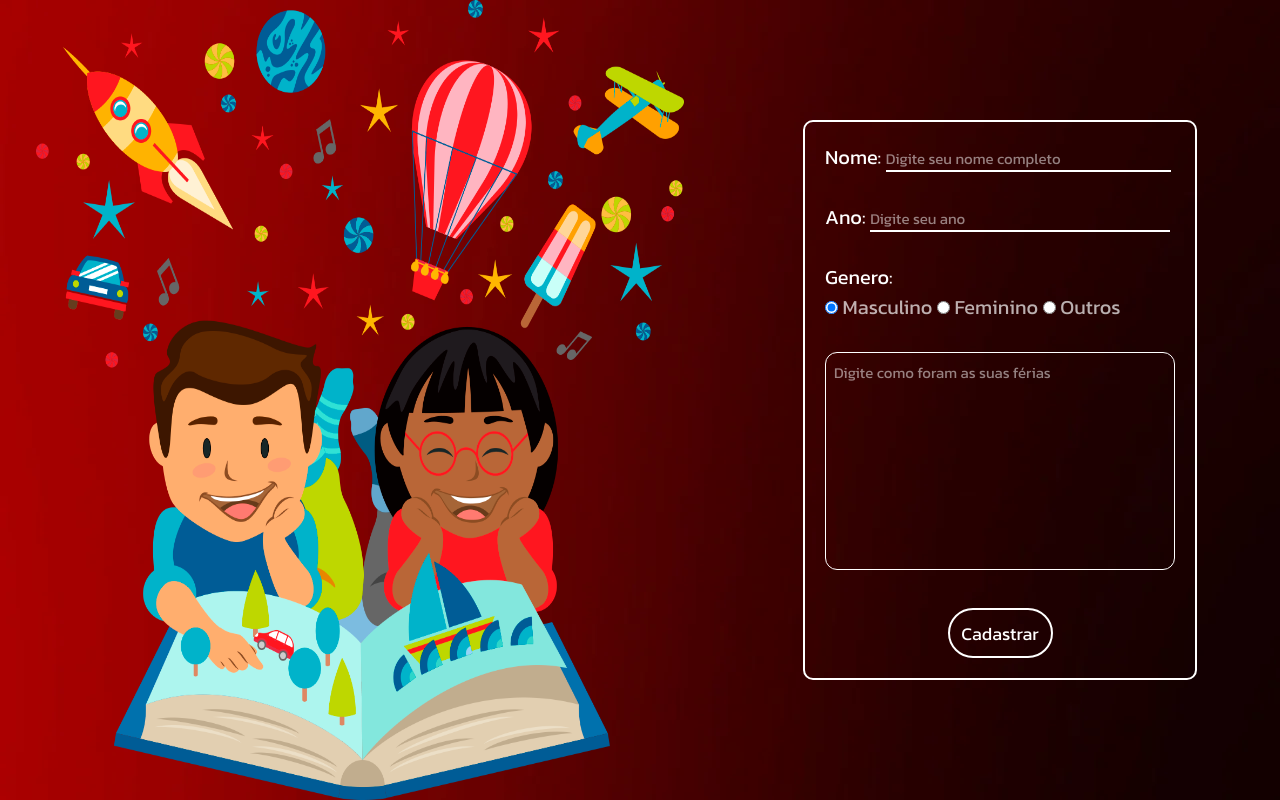
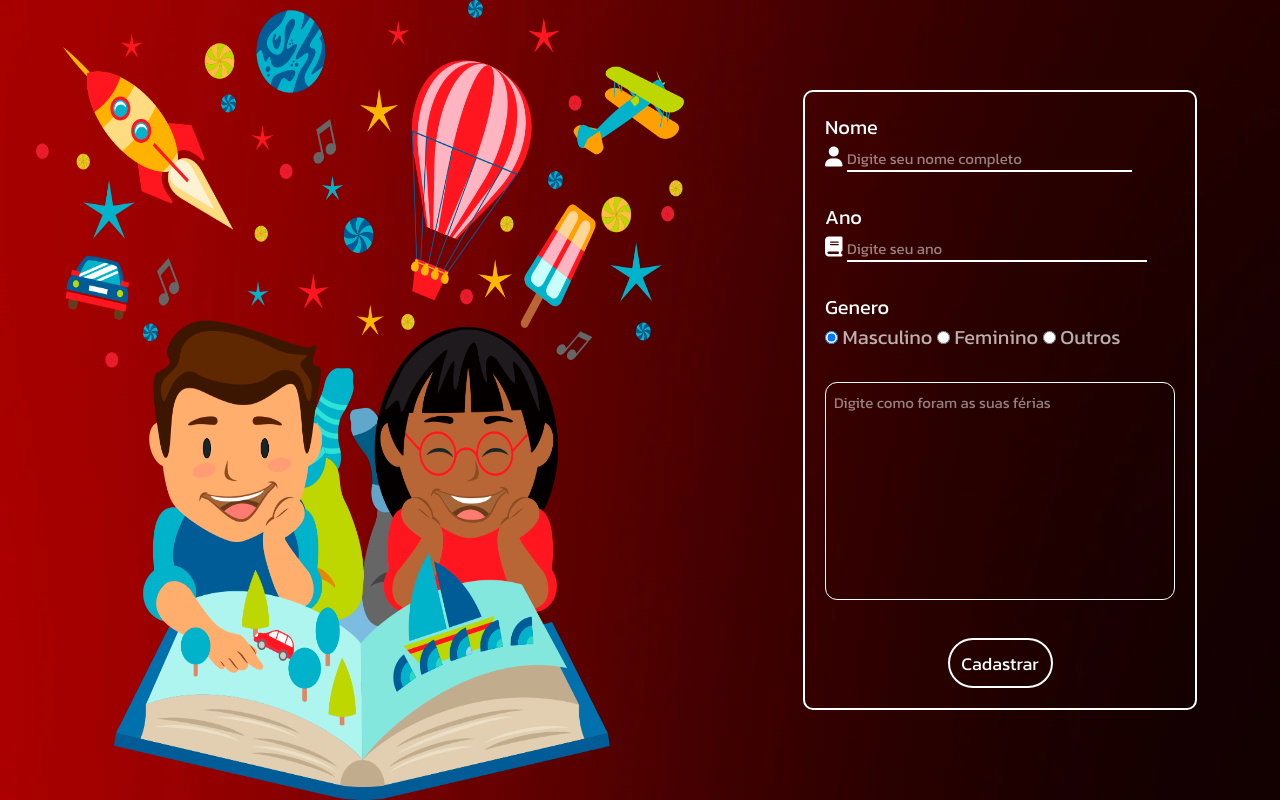
Before and after one commit to TeteuzinTeixeira/Projeto-Renata, a PHP site: page / in a window 1280 px wide. Run offline with PHP 8.4, Linux system fonts and the light colour scheme.

Commit message:
Inclusões de fontawsome

```diff
--- a/Index.php
+++ b/Index.php
@@ -15,6 +15,7 @@ if(isset($_POST['submit']))
     <meta name="viewport" content="width=device-width, initial-scale=1.0">
     <title>Nos envie suas experiências</title>
     <link rel="stylesheet" href="style.css">
+    <link rel="stylesheet" href="https://cdnjs.cloudflare.com/ajax/libs/font-awesome/6.2.0/css/all.min.css" integrity="sha512-xh6O/CkQoPOWDdYTDqeRdPCVd1SpvCA9XXcUnZS2FmJNp1coAFzvtCN9BmamE+4aHK8yyUHUSCcJHgXloTyT2A==" crossorigin="anonymous" referrerpolicy="no-referrer" />
 
 </head>
 <body>
@@ -25,14 +26,16 @@ if(isset($_POST['submit']))
 
         <div class="containerForm">
             <form method="POST" action="processa.php">
-                <label for="nome">Nome: </label>
+                <label for="nome">Nome</label><br>
+                <i class="fa-solid fa-user"></i>
                 <input type="text" name="nome" placeholder="Digite seu nome completo" style="width: 285px;"><br><br>
 
-                <label for="ano">Ano: </label>
+                <label for="ano">Ano</label><br>
+                <i class="fa-solid fa-book"></i>
                 <input type="text" name="ano" placeholder="Digite seu ano" style="width: 300px;"><br><br>
 
 
-                <p>Genero: </p>
+                <p>Genero</p>
                 <input type="radio" id="masculino" name="genero" value="masculino" checked>
                 <label for="masculino" class="radio">Masculino</label>
                 <input type="radio" id="feminino" name="genero" value="feminino">
```
